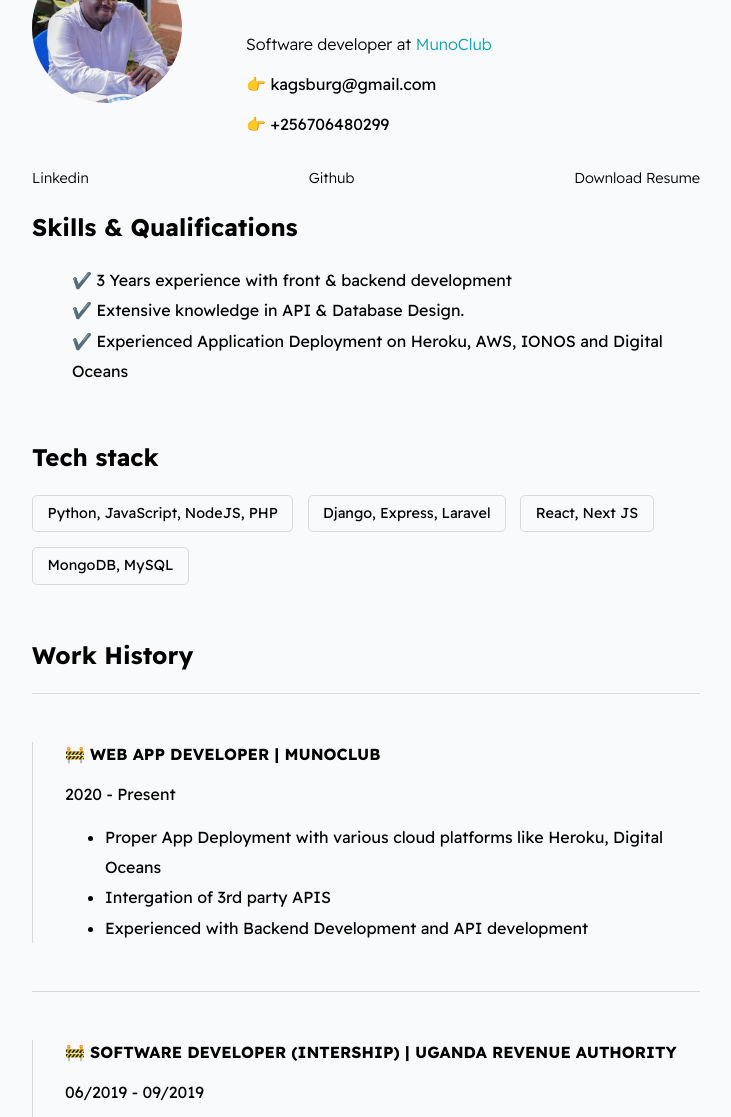
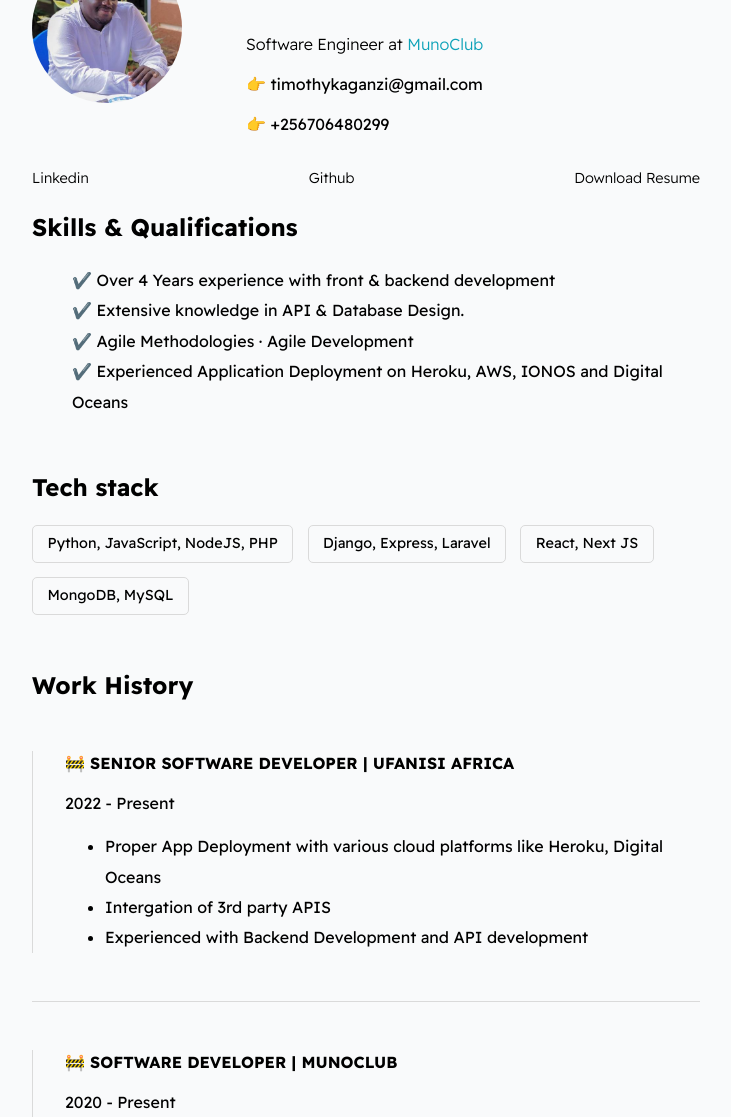
Before and after one commit to kagsburg/digital-resume, a plain HTML site: page index.html in a window 1280 px wide. Shown: the part 136-1253 px from the top of the page, without its empty margins (274-1005 px from the left). Drawn offline with Linux system fonts and the light colour scheme.

Commit message:
index page

```diff
--- a/index.html
+++ b/index.html
@@ -13,8 +13,8 @@
             <img id="profile-pic" src="./assets/images/kaganzi.jpg" alt="Timothy">
             <div>
                 <h1 id="user-name">Timothy Kaganzi</h1>
-                <p id="bio">Software developer at <a href="#" target="_blank">MunoClub</a></p>
-                <p id="email">👉 kagsburg@gmail.com</p>
+                <p id="bio">Software Engineer at <a href="#" target="_blank">MunoClub</a></p>
+                <p id="email">👉 timothykaganzi@gmail.com</p>
                 <p id="email">👉 +256706480299</p>
             </div>
         </section>
@@ -29,8 +29,9 @@
         <section class="section-page">
             <h2>Skills & Qualifications</h2>
                 <ul id="qualifications--list">
-                    <li>✔️ 3 Years experience with front & backend development</li>
+                    <li>✔️ Over 4 Years experience with front & backend development</li>
                     <li>✔️ Extensive knowledge in API & Database Design.</li>
+                    <li>✔️ Agile Methodologies · Agile Development</li>
                     <li>✔️ Experienced Application Deployment on Heroku, AWS, IONOS and Digital Oceans </li>
                 </ul>
         </section>
@@ -46,10 +47,20 @@
         </section>
         <section id="work-history-wrapper" class="section--page">
             <h2>Work History</h2>
+            <div class="card--work-history">
+                <strong>🚧 SENIOR SOFTWARE DEVELOPER | UFANISI AFRICA</strong>
+                <p>2022 - Present</p>
+                <p></p>
+                <ul>
+                    <li>Proper App Deployment with various cloud platforms like Heroku, Digital Oceans</li>
+                    <li>Intergation of 3rd party APIS</li>
+                    <li>Experienced with Backend Development and API development </li>
+                </ul>
+            </div>
             <div class="line-break"></div>
 
             <div class="card--work-history">
-                <strong>🚧 WEB APP DEVELOPER | MUNOCLUB</strong>
+                <strong>🚧 SOFTWARE DEVELOPER | MUNOCLUB</strong>
                 <p>2020 - Present</p>
                 <p></p>
                 <ul>
```
